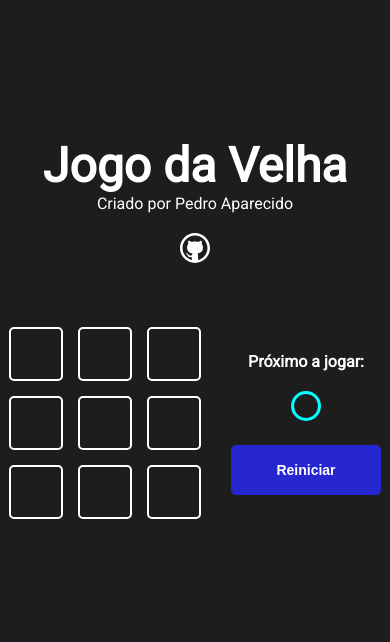
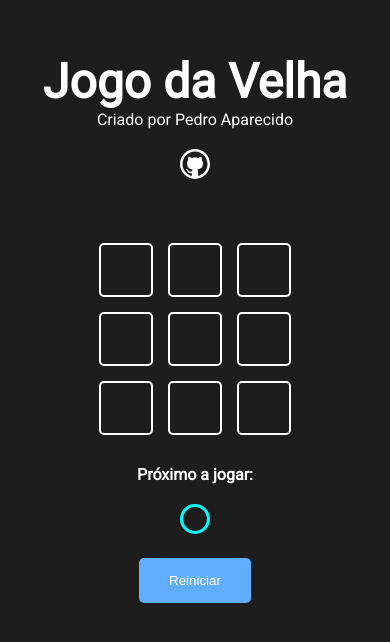
Before and after one commit to pedroaparecido/Jogo-da-Velha, a Next.js app: page / in a window 390 px wide. Shown: the part 114-756 px from the top of the page. Built offline with nearby package versions, Linux system fonts and the light colour scheme.

Commit message:
Corrigido responsividade

```diff
--- a/src/components/Game/Game.module.css
+++ b/src/components/Game/Game.module.css
@@ -9,3 +9,9 @@
     gap: 30px;
     align-items: center;
 }
+
+@media screen and (max-width: 425px) {
+    .gameContent {
+        flex-direction: column;
+    }
+}
--- a/src/components/button/Button.module.css
+++ b/src/components/button/Button.module.css
@@ -1,11 +1,13 @@
 .button {
+    padding: 15px 30px;
     border: none;
     color: white;
-    width: 150px;
-    height: 50px;
-    font-size: 14px;
-    font-weight: bold;
-    background-color: rgb(39, 39, 209);
+    background-color: #007bff;
     border-radius: 5px;
     cursor: pointer;
 }
+
+.button:disabled {
+    cursor: default;
+    background-color: #61aeff;
+}
--- a/src/components/gameinfo/GameInfo.module.css
+++ b/src/components/gameinfo/GameInfo.module.css
@@ -3,4 +3,5 @@
     flex-direction: column;
     align-items: center;
     gap: 20px;
+    min-width: 170px;
 }
```
